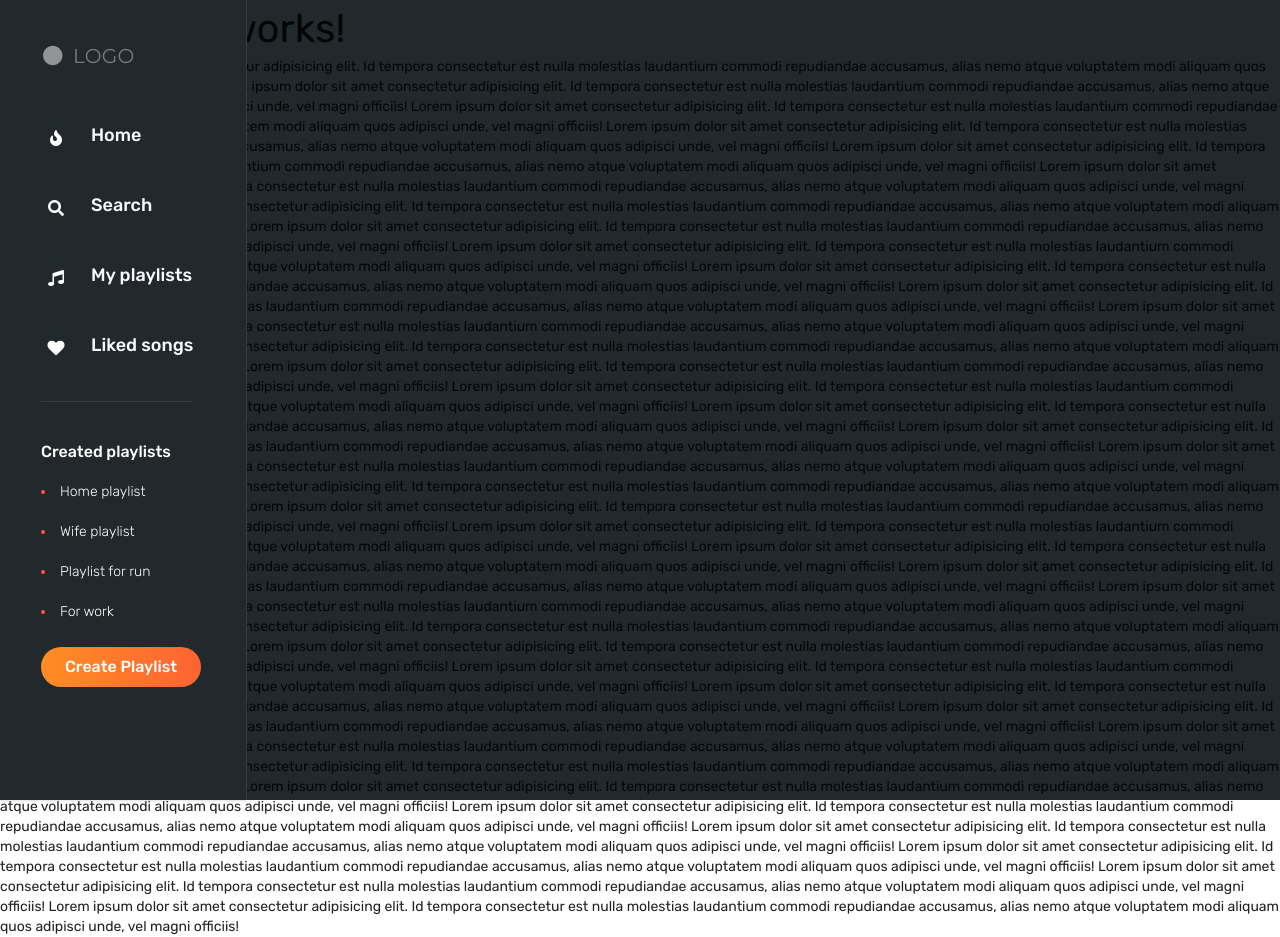
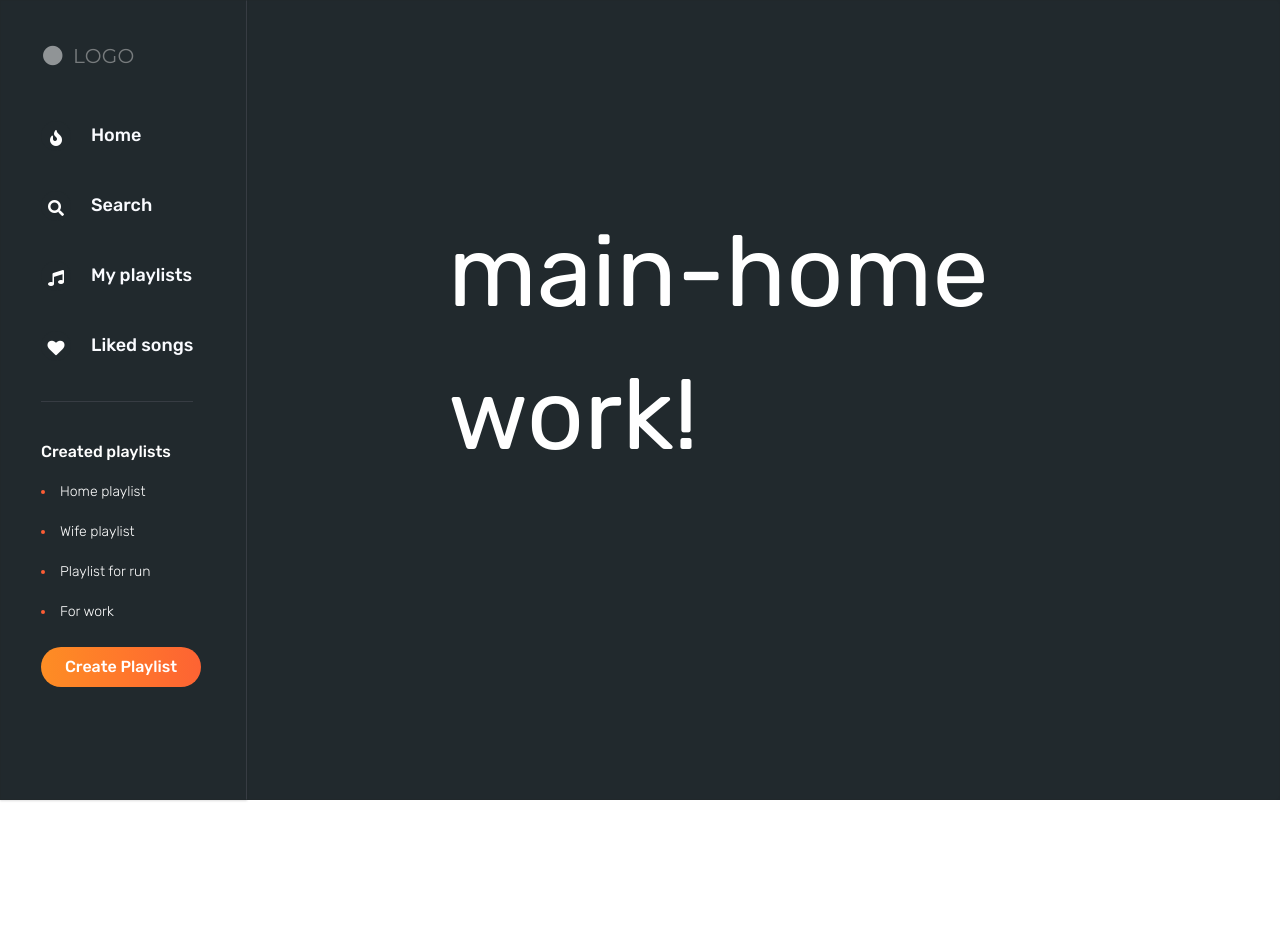
Before and after one commit to BinaryStudioAcademy/bsa-2021-perflow, an Angular app in the folder frontend/: page /login in a window 1280 px wide. Both pictures are taken after a click on the button "Login". After the commit the page ends 800 px from the top, so only its background shows below. Built offline with nearby package versions, Linux system fonts and the light colour scheme.

Commit message:
deleted dublicate values style.sass. correct copmonents

```diff
--- a/frontend/src/app/components/shared/song-toolbar/song-toolbar.component.sass
+++ b/frontend/src/app/components/shared/song-toolbar/song-toolbar.component.sass
@@ -1,4 +1,4 @@
-@import ../../../../styles
+@import "../../../../styles.sass"
 
 $secondarybuttonsize: 30px
 
@@ -8,7 +8,7 @@ $secondarybuttonsize: 30px
 .toolbar
     height: 100px
     width: 100vw
-    background-color: $dark-rain
+    background-color: $light-gray
     position: fixed
     bottom: 0
     color: $text
@@ -109,7 +109,7 @@ $secondarybuttonsize: 30px
     color: $gray
     &:hover
         cursor: pointer
-        background: lighten($dark-rain, 10%)
+        background: lighten($light-gray, 10%)
 
 .timeinfo
     position: absolute
@@ -132,7 +132,7 @@ $secondarybuttonsize: 30px
     font-size: 22px
     padding: 12px 9px
     &:hover
-        background: lighten($dark-rain, 10%)
+        background: lighten($light-gray, 10%)
         cursor: pointer
     .icon
         color: $text
@@ -146,7 +146,7 @@ $secondarybuttonsize: 30px
     color: $gray
     border-radius: 50%
     &:hover
-        background: lighten($dark-rain, 10%)
+        background: lighten($light-gray, 10%)
         cursor: pointer
 .active
     color: $light-orange
@@ -160,5 +160,5 @@ $secondarybuttonsize: 30px
     color: $gray
     border-radius: 50%
     &:hover
-        background: lighten($dark-rain, 10%)
+        background: lighten($light-gray, 10%)
         cursor: pointer
--- a/frontend/src/app/moduls/main/albums/albums.component.html
+++ b/frontend/src/app/moduls/main/albums/albums.component.html
@@ -1,3 +1,3 @@
-<div class="ui grid" id="albums-playlists">
+<div class="ui segment" id="albums-playlists">
   <p>albums playlist work!</p>
 </div>
--- a/frontend/src/app/moduls/main/artists/artists.component.html
+++ b/frontend/src/app/moduls/main/artists/artists.component.html
@@ -1,3 +1,3 @@
-<div class="ui grid" id="artists-playlists">
+<div class="ui segment" id="artists-playlists">
   <p>artists playlist work!</p>
 </div>
--- a/frontend/src/app/moduls/main/main-home/main-home.component.html
+++ b/frontend/src/app/moduls/main/main-home/main-home.component.html
@@ -1,50 +1,3 @@
-<p>main-home works!</p>
-Lorem ipsum dolor sit amet consectetur adipisicing elit. Id tempora consectetur est nulla molestias laudantium commodi repudiandae accusamus, alias nemo atque voluptatem modi aliquam quos adipisci unde, vel magni officiis!
-Lorem ipsum dolor sit amet consectetur adipisicing elit. Id tempora consectetur est nulla molestias laudantium commodi repudiandae accusamus, alias nemo atque voluptatem modi aliquam quos adipisci unde, vel magni officiis!
-Lorem ipsum dolor sit amet consectetur adipisicing elit. Id tempora consectetur est nulla molestias laudantium commodi repudiandae accusamus, alias nemo atque voluptatem modi aliquam quos adipisci unde, vel magni officiis!
-Lorem ipsum dolor sit amet consectetur adipisicing elit. Id tempora consectetur est nulla molestias laudantium commodi repudiandae accusamus, alias nemo atque voluptatem modi aliquam quos adipisci unde, vel magni officiis!
-
-Lorem ipsum dolor sit amet consectetur adipisicing elit. Id tempora consectetur est nulla molestias laudantium commodi repudiandae accusamus, alias nemo atque voluptatem modi aliquam quos adipisci unde, vel magni officiis!
-
-
-Lorem ipsum dolor sit amet consectetur adipisicing elit. Id tempora consectetur est nulla molestias laudantium commodi repudiandae accusamus, alias nemo atque voluptatem modi aliquam quos adipisci unde, vel magni officiis!
-Lorem ipsum dolor sit amet consectetur adipisicing elit. Id tempora consectetur est nulla molestias laudantium commodi repudiandae accusamus, alias nemo atque voluptatem modi aliquam quos adipisci unde, vel magni officiis!
-Lorem ipsum dolor sit amet consectetur adipisicing elit. Id tempora consectetur est nulla molestias laudantium commodi repudiandae accusamus, alias nemo atque voluptatem modi aliquam quos adipisci unde, vel magni officiis!
-Lorem ipsum dolor sit amet consectetur adipisicing elit. Id tempora consectetur est nulla molestias laudantium commodi repudiandae accusamus, alias nemo atque voluptatem modi aliquam quos adipisci unde, vel magni officiis!
-Lorem ipsum dolor sit amet consectetur adipisicing elit. Id tempora consectetur est nulla molestias laudantium commodi repudiandae accusamus, alias nemo atque voluptatem modi aliquam quos adipisci unde, vel magni officiis!
-Lorem ipsum dolor sit amet consectetur adipisicing elit. Id tempora consectetur est nulla molestias laudantium commodi repudiandae accusamus, alias nemo atque voluptatem modi aliquam quos adipisci unde, vel magni officiis!
-Lorem ipsum dolor sit amet consectetur adipisicing elit. Id tempora consectetur est nulla molestias laudantium commodi repudiandae accusamus, alias nemo atque voluptatem modi aliquam quos adipisci unde, vel magni officiis!
-Lorem ipsum dolor sit amet consectetur adipisicing elit. Id tempora consectetur est nulla molestias laudantium commodi repudiandae accusamus, alias nemo atque voluptatem modi aliquam quos adipisci unde, vel magni officiis!
-Lorem ipsum dolor sit amet consectetur adipisicing elit. Id tempora consectetur est nulla molestias laudantium commodi repudiandae accusamus, alias nemo atque voluptatem modi aliquam quos adipisci unde, vel magni officiis!
-Lorem ipsum dolor sit amet consectetur adipisicing elit. Id tempora consectetur est nulla molestias laudantium commodi repudiandae accusamus, alias nemo atque voluptatem modi aliquam quos adipisci unde, vel magni officiis!
-Lorem ipsum dolor sit amet consectetur adipisicing elit. Id tempora consectetur est nulla molestias laudantium commodi repudiandae accusamus, alias nemo atque voluptatem modi aliquam quos adipisci unde, vel magni officiis!
-Lorem ipsum dolor sit amet consectetur adipisicing elit. Id tempora consectetur est nulla molestias laudantium commodi repudiandae accusamus, alias nemo atque voluptatem modi aliquam quos adipisci unde, vel magni officiis!
-Lorem ipsum dolor sit amet consectetur adipisicing elit. Id tempora consectetur est nulla molestias laudantium commodi repudiandae accusamus, alias nemo atque voluptatem modi aliquam quos adipisci unde, vel magni officiis!
-Lorem ipsum dolor sit amet consectetur adipisicing elit. Id tempora consectetur est nulla molestias laudantium commodi repudiandae accusamus, alias nemo atque voluptatem modi aliquam quos adipisci unde, vel magni officiis!
-
-Lorem ipsum dolor sit amet consectetur adipisicing elit. Id tempora consectetur est nulla molestias laudantium commodi repudiandae accusamus, alias nemo atque voluptatem modi aliquam quos adipisci unde, vel magni officiis!
-Lorem ipsum dolor sit amet consectetur adipisicing elit. Id tempora consectetur est nulla molestias laudantium commodi repudiandae accusamus, alias nemo atque voluptatem modi aliquam quos adipisci unde, vel magni officiis!
-Lorem ipsum dolor sit amet consectetur adipisicing elit. Id tempora consectetur est nulla molestias laudantium commodi repudiandae accusamus, alias nemo atque voluptatem modi aliquam quos adipisci unde, vel magni officiis!
-Lorem ipsum dolor sit amet consectetur adipisicing elit. Id tempora consectetur est nulla molestias laudantium commodi repudiandae accusamus, alias nemo atque voluptatem modi aliquam quos adipisci unde, vel magni officiis!
-Lorem ipsum dolor sit amet consectetur adipisicing elit. Id tempora consectetur est nulla molestias laudantium commodi repudiandae accusamus, alias nemo atque voluptatem modi aliquam quos adipisci unde, vel magni officiis!
-
-Lorem ipsum dolor sit amet consectetur adipisicing elit. Id tempora consectetur est nulla molestias laudantium commodi repudiandae accusamus, alias nemo atque voluptatem modi aliquam quos adipisci unde, vel magni officiis!
-Lorem ipsum dolor sit amet consectetur adipisicing elit. Id tempora consectetur est nulla molestias laudantium commodi repudiandae accusamus, alias nemo atque voluptatem modi aliquam quos adipisci unde, vel magni officiis!
-Lorem ipsum dolor sit amet consectetur adipisicing elit. Id tempora consectetur est nulla molestias laudantium commodi repudiandae accusamus, alias nemo atque voluptatem modi aliquam quos adipisci unde, vel magni officiis!
-
-Lorem ipsum dolor sit amet consectetur adipisicing elit. Id tempora consectetur est nulla molestias laudantium commodi repudiandae accusamus, alias nemo atque voluptatem modi aliquam quos adipisci unde, vel magni officiis!
-Lorem ipsum dolor sit amet consectetur adipisicing elit. Id tempora consectetur est nulla molestias laudantium commodi repudiandae accusamus, alias nemo atque voluptatem modi aliquam quos adipisci unde, vel magni officiis!
-Lorem ipsum dolor sit amet consectetur adipisicing elit. Id tempora consectetur est nulla molestias laudantium commodi repudiandae accusamus, alias nemo atque voluptatem modi aliquam quos adipisci unde, vel magni officiis!
-
-Lorem ipsum dolor sit amet consectetur adipisicing elit. Id tempora consectetur est nulla molestias laudantium commodi repudiandae accusamus, alias nemo atque voluptatem modi aliquam quos adipisci unde, vel magni officiis!
-
-Lorem ipsum dolor sit amet consectetur adipisicing elit. Id tempora consectetur est nulla molestias laudantium commodi repudiandae accusamus, alias nemo atque voluptatem modi aliquam quos adipisci unde, vel magni officiis!
-Lorem ipsum dolor sit amet consectetur adipisicing elit. Id tempora consectetur est nulla molestias laudantium commodi repudiandae accusamus, alias nemo atque voluptatem modi aliquam quos adipisci unde, vel magni officiis!
-
-Lorem ipsum dolor sit amet consectetur adipisicing elit. Id tempora consectetur est nulla molestias laudantium commodi repudiandae accusamus, alias nemo atque voluptatem modi aliquam quos adipisci unde, vel magni officiis!
-
-Lorem ipsum dolor sit amet consectetur adipisicing elit. Id tempora consectetur est nulla molestias laudantium commodi repudiandae accusamus, alias nemo atque voluptatem modi aliquam quos adipisci unde, vel magni officiis!
-
-Lorem ipsum dolor sit amet consectetur adipisicing elit. Id tempora consectetur est nulla molestias laudantium commodi repudiandae accusamus, alias nemo atque voluptatem modi aliquam quos adipisci unde, vel magni officiis!
-
-Lorem ipsum dolor sit amet consectetur adipisicing elit. Id tempora consectetur est nulla molestias laudantium commodi repudiandae accusamus, alias nemo atque voluptatem modi aliquam quos adipisci unde, vel magni officiis!
+<div class="ui segment" id="main-home">
+    <p>main-home work!</p>
+  </div>
--- a/frontend/src/app/moduls/main/main-home/main-home.component.sass
+++ b/frontend/src/app/moduls/main/main-home/main-home.component.sass
@@ -1,2 +1,12 @@
+@import "../../../../styles.sass"
+
+#main-home
+    padding: 0 0 0 247px
+    height: auto
+    min-height: 100vh
+    background: $dark-gray
+
 p
-    font-size: 40px
+    margin: 200px
+    font-size: 100px
+    color: white
--- a/frontend/src/app/moduls/main/search/search.component.html
+++ b/frontend/src/app/moduls/main/search/search.component.html
@@ -1 +1,3 @@
-<p>search works!</p>
+<div class="ui segment" id="search">
+    <p>search work!</p>
+  </div>
--- a/frontend/src/app/moduls/main/search/search.component.sass
+++ b/frontend/src/app/moduls/main/search/search.component.sass
@@ -1,2 +1,12 @@
+@import "../../../../styles.sass"
+
+#search
+    padding: 0 0 0 247px
+    height: auto
+    min-height: 100vh
+    background: $dark-gray
+
 p
-    font-size: 40px
+    margin: 200px
+    font-size: 100px
+    color: white
--- a/frontend/src/app/moduls/main/songs/songs.component.html
+++ b/frontend/src/app/moduls/main/songs/songs.component.html
@@ -1 +1,3 @@
-<p>songs works!</p>
+<div class="ui segment" id="songs">
+    <p>songs work!</p>
+  </div>
--- a/frontend/src/app/moduls/main/songs/songs.component.sass
+++ b/frontend/src/app/moduls/main/songs/songs.component.sass
@@ -1,2 +1,12 @@
+@import "../../../../styles.sass"
+
+#songs
+    padding: 0 0 0 247px
+    height: auto
+    min-height: 100vh
+    background: $dark-gray
+
 p
-    font-size: 40px
+    margin: 200px
+    font-size: 100px
+    color: white
--- a/frontend/src/app/moduls/register/user-registration-form/user-registration-form/user-registration-form.component.sass
+++ b/frontend/src/app/moduls/register/user-registration-form/user-registration-form/user-registration-form.component.sass
@@ -18,7 +18,7 @@ form
         margin-bottom: 15px !important
         .input-dark
             #display: inline-block !important
-            #background: $dark-rain !important
+            #background: $light-gray !important
             #border-radius: 50px !important
             #min-width: 200px !important
             #width: 100% !important
--- a/frontend/src/styles.sass
+++ b/frontend/src/styles.sass
@@ -14,7 +14,6 @@ $black-weight:    900
 $dark-gray:#21292D
 
 $light-gray:#282F37
-$dark-rain: #282F37
 
 $gray: #777
 $light-orange:#FD9122
@@ -90,7 +89,7 @@ h6
 
 
 .input-dark
-    background: $dark-rain
+    background: $light-gray
     border-radius: 50px
 
 
```
